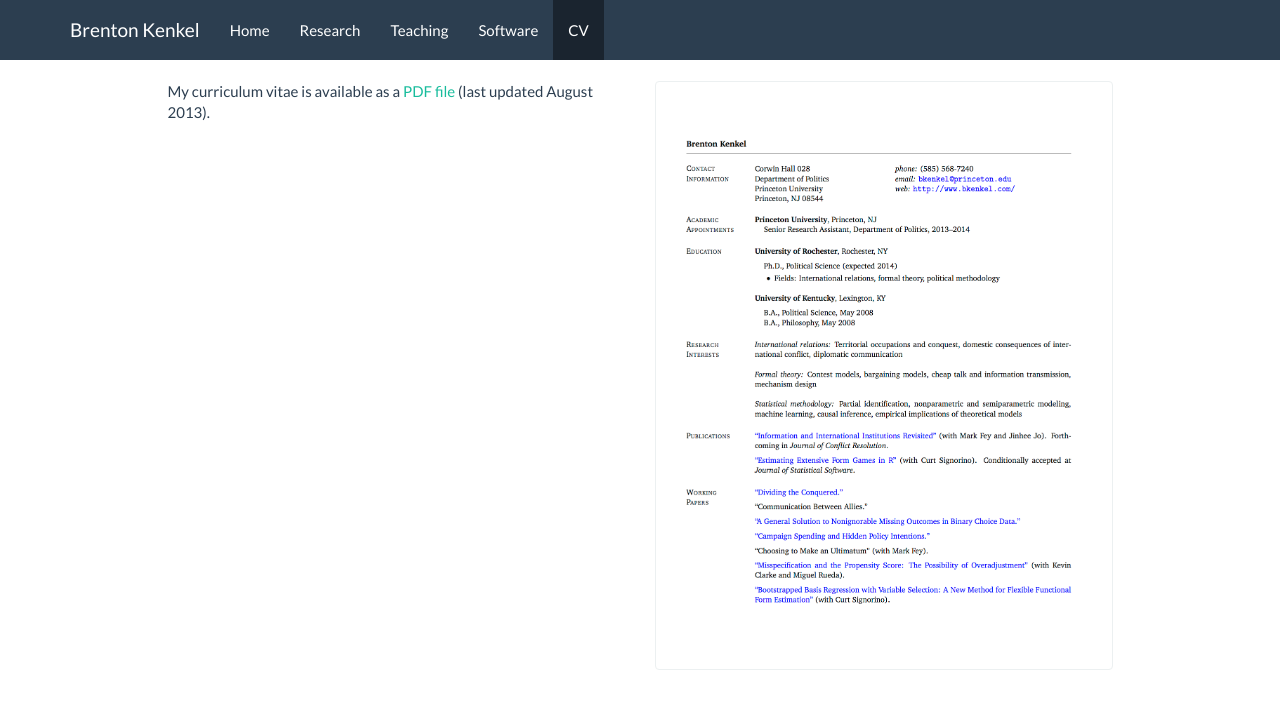
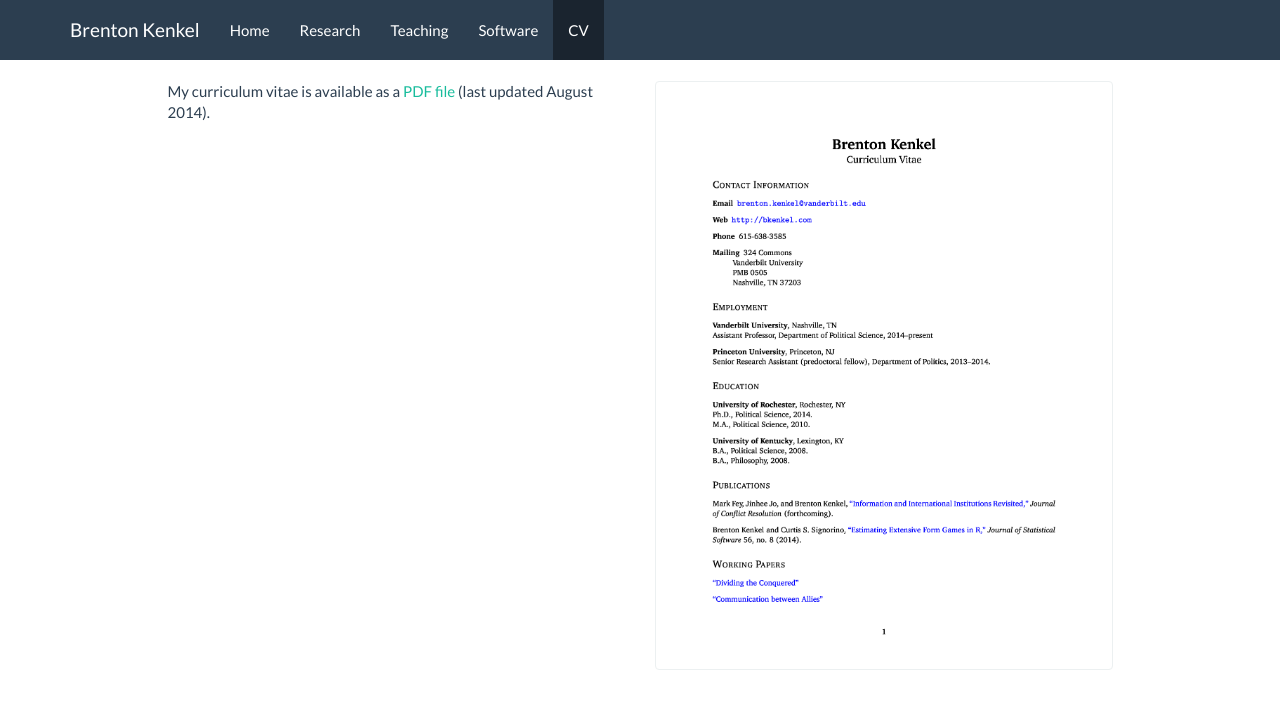
Before and after one commit to brentonk/old-website, a Jekyll site: the page built from cv.md, in a window 1280 px wide. Shown: the top 709 px of the page. Built offline with Jekyll 4.4.1, drawn with Linux system fonts in a browser that asks for light colours; nearby versions of some CDN libraries; Markdown is read by kramdown in place of the engine named in the settings.

Commit message:
Update CV

```diff
--- a/cv.md
+++ b/cv.md
@@ -7,11 +7,11 @@ description: >-
 textcol: col-sm-7 col-md-5 col-md-offset-1
 imagecol: col-sm-5 hidden-xs
 image:
-    src: img/cv.png
-    url: data/kenkel_cv.pdf
+    src: img/kenkel-cv.png
+    url: data/kenkel-cv.pdf
     thumbnail: true
 
 ---
 
-My curriculum vitae is available as a [PDF file](data/kenkel_cv.pdf) (last
-updated August 2013).
+My curriculum vitae is available as a [PDF file](data/kenkel-cv.pdf) (last
+updated August 2014).
```
Also changed, not shown: img/cv.png (deleted), img/kenkel-cv.png (added), 2 other files.
